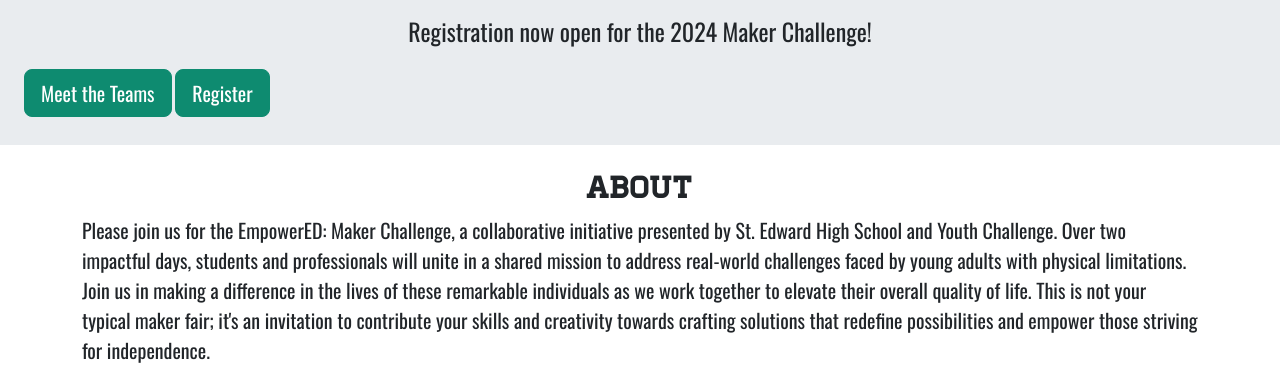
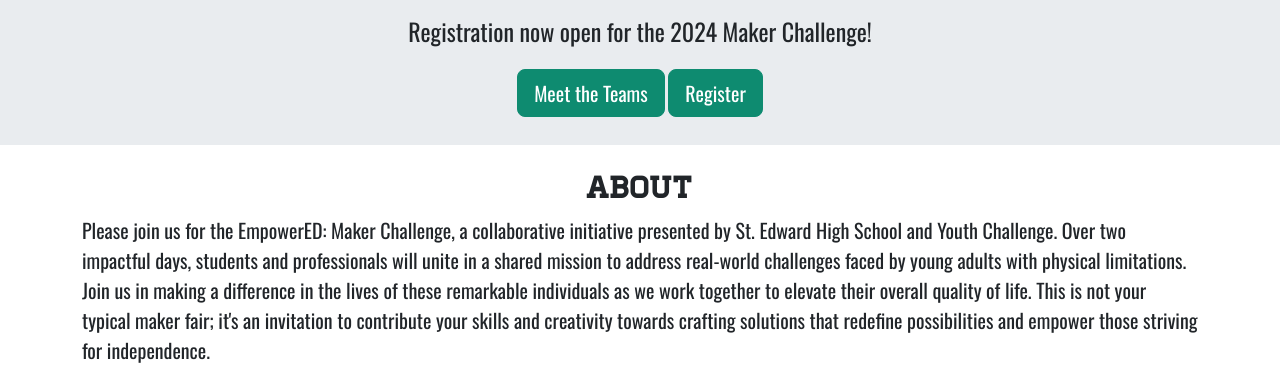
Before and after one commit to amortimer20/sehs-makerfaire, an Astro site: page / in a window 1280 px wide. Shown: the part 402-780 px from the top of the page. Built offline with nearby package versions, Linux system fonts and the light colour scheme; Astro itself is replaced by a stand-in of ours.

Commit message:
center buttons in banner

```diff
--- a/src/pages/index.astro
+++ b/src/pages/index.astro
@@ -11,10 +11,10 @@
 				<img class="img-fluid" src="/empowered-banner.png" alt="St. Ed's Logo">
 				<h2 class="font-homestead mb-2">In partnership with Youth Challenge</h2>
 				<hr>
+				<p class="fs-4 my-3 text-center">Registration now open for the 2024 Maker Challenge!</p>
+				<a href="#teams" class="btn btn-primary btn-lg my-1">Meet the Teams</a>
+				<a href="https://forms.gle/CFPward668WTzHUZ6" target="_blank" class="btn btn-primary btn-lg my-1">Register</a>
 			</div>
-			<p class="fs-4 my-3 text-center">Registration now open for the 2024 Maker Challenge!</p>
-			<a href="#teams" class="btn btn-primary btn-lg my-1">Meet the Teams</a>
-			<a href="https://forms.gle/CFPward668WTzHUZ6" target="_blank" class="btn btn-primary btn-lg my-1">Register</a>
 		</div>
 	</div>
 	<!-- End Top Banner Section -->
```
